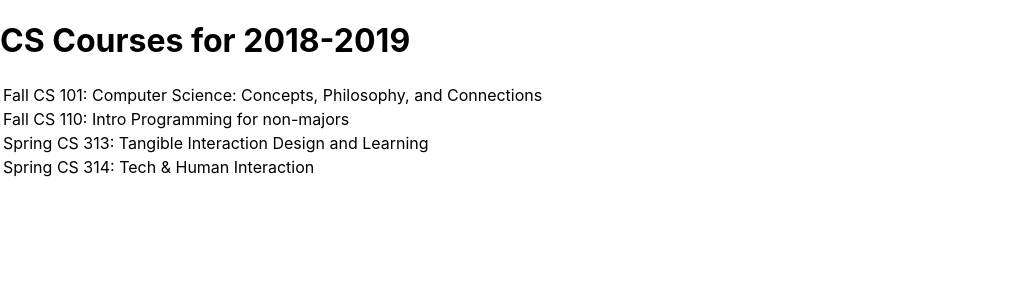
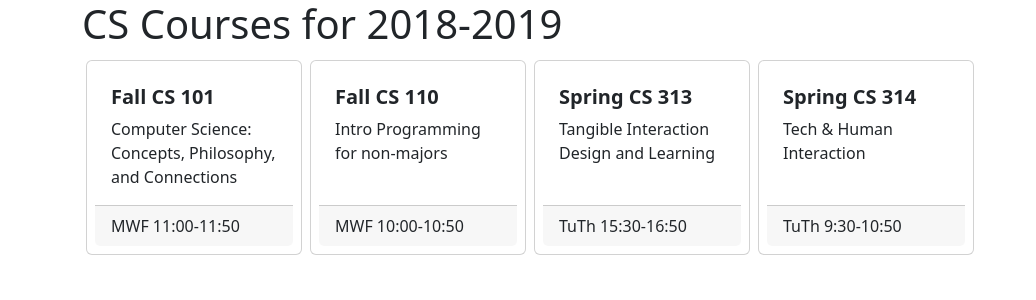
Before and after one commit to Shaoming827/react-practice, a React (Create React App) app: page / in a window 1280 px wide. Shown: the top 300 px of the page, without its empty margins (0-1036 px from the left). Built offline with nearby package versions, Linux system fonts and the light colour scheme.

Commit message:
style the app

```diff
--- a/package.json
+++ b/package.json
@@ -6,6 +6,8 @@
     "@testing-library/jest-dom": "^5.16.5",
     "@testing-library/react": "^13.4.0",
     "@testing-library/user-event": "^13.5.0",
+    "bootstrap": "^5.2.1",
+    "bootstrap-icons": "^1.9.1",
     "react": "^18.2.0",
     "react-dom": "^18.2.0",
     "react-scripts": "5.0.1",
--- a/src/App.js
+++ b/src/App.js
@@ -1,5 +1,7 @@
 import Banner from './components/Banner.jsx';
 import CourseList from './components/CourseList.jsx';
+import 'bootstrap/dist/css/bootstrap.min.css';
+import 'bootstrap-icons/font/bootstrap-icons.css';
 import './App.css';
 
 const schedule = {
@@ -33,7 +35,7 @@ const schedule = {
 };
 
 const App = () => (
-  <div>
+  <div className ="container">
     <Banner title = {schedule.title}></Banner>
     <CourseList courses = {schedule.courses}></CourseList>
   </div>
--- /dev/null
+++ b/src/components/Course.css
@@ -0,0 +1,3 @@
+.card-footer{
+    background-color:white;
+}
--- a/src/components/Course.jsx
+++ b/src/components/Course.jsx
@@ -1,8 +1,17 @@
+import './Course.css';
 const Course = ({course}) => (
 
-    <tr>
-        <td>{course.term} CS {course.number}: {course.title}</td>
-    </tr>
+    <div className = "card m-1 p-2">
+        <div className ="card-body h-100">
+            <h5 className="card-title"><b>{course.term} CS {course.number}</b></h5>
+            <p className="card-text">{course.title}</p>
+
+
+        </div>
+        <div class="card-footer">
+                {course.meets}
+            </div>
+    </div>
 );
 
 export default Course;
--- /dev/null
+++ b/src/components/CourseList.css
@@ -0,0 +1,4 @@
+.course-list {
+    display: grid;
+    grid-template-columns: repeat(auto-fill, 14rem);
+  }
--- a/src/components/CourseList.jsx
+++ b/src/components/CourseList.jsx
@@ -1,8 +1,9 @@
 import Course from './Course';
+import './CourseList.css'
 const CourseList = ({courses}) => (
-    <table>
+    <div className="course-list h-100">
         { Object.entries(courses).map(([id, course]) => <Course key={id} course={course} />) }
-    </table>
+    </div>
 );
 
 export default CourseList;
```
Also changed, not shown: 1 other file (tests, documents, lock files or other folders).
